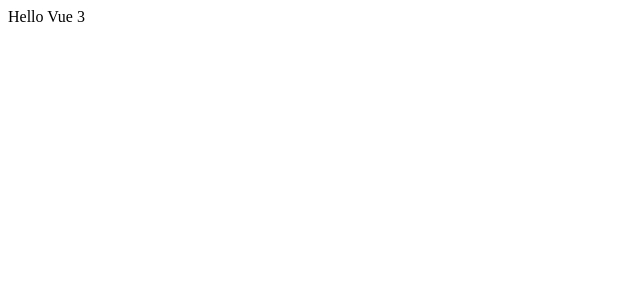
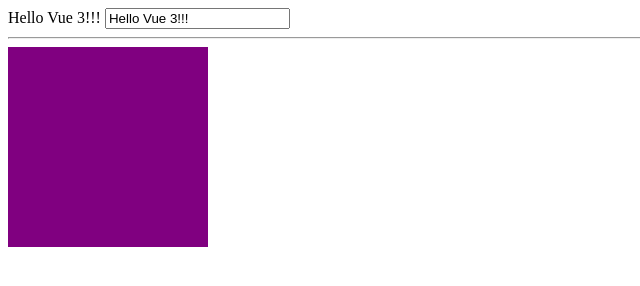
Before and after one commit to Ikerm-biko2/vue_first_steps, a plain HTML site: page index.html in a window 1280 px wide. Shown: the whole page, without its empty margins (0-640 px from the left). Drawn offline with nearby package versions, Linux system fonts and the light colour scheme.

Commit message:
Create App and directives

```diff
--- a/index.html
+++ b/index.html
@@ -2,10 +2,35 @@
 <html>
     <head>
         <title>Vue 3: First steps</title>
+        <style>
+            .box {
+                background-color: purple;
+                height: 200px;
+                width: 200px
+            }
+        </style>
     </head>
     <body>
-        <div>
-            Hello Vue 3
+        <div id="app">
+            {{ greeting }}
+            <input v-model="greeting" />
+
+            <hr />
+
+            <div v-if="isVisible" class="box"></div>
         </div>
+
+        <script src="https://unpkg.com/vue@3"></script>
+        <script>
+            let app = Vue.createApp({
+                data: function() {
+                    return {
+                        greeting: 'Hello Vue 3!!!',
+                        isVisible: true
+                    }
+                }
+            })
+            app.mount('#app')
+        </script>
     </body>
 </html>
```
